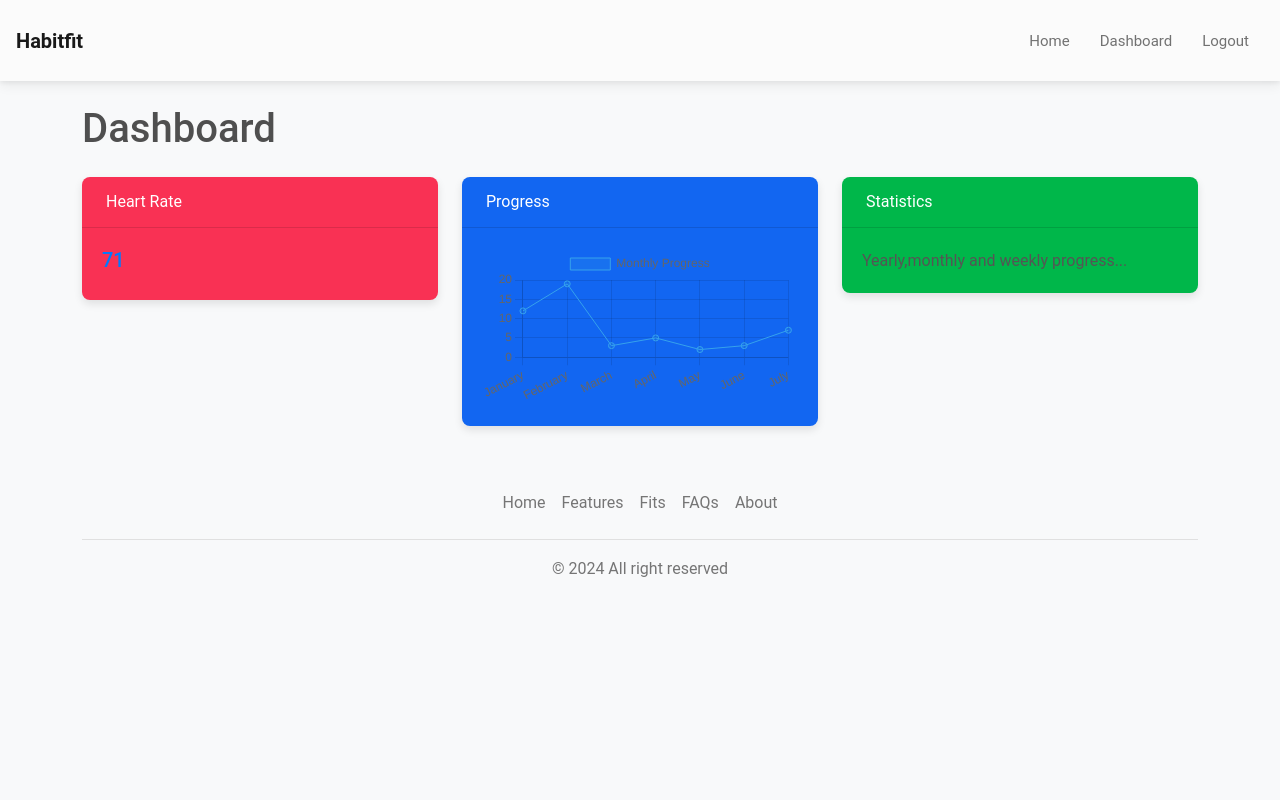
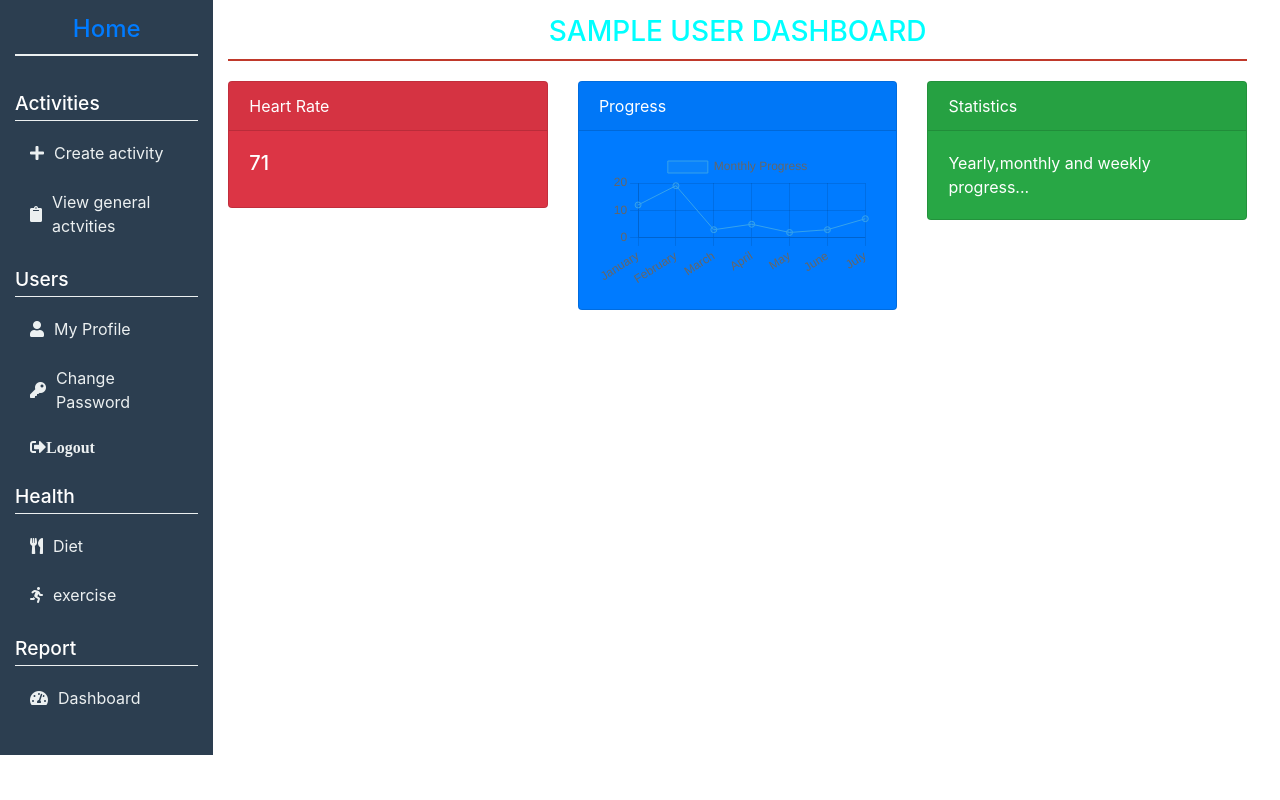
Before and after one commit to 2100032578cse/Habitfit, a Flask app: page /dashboard in a window 1280 px wide. Run offline with Flask 3, Linux system fonts and the light colour scheme; the visitor is signed in with stand-in values (Sample User, id 1); some libraries are stand-ins or nearby versions.

Commit message:
added dashboard features

```diff
--- /dev/null
+++ b/app/static/css/dashboard.css
@@ -0,0 +1,89 @@
+.sidebar {
+  background-color: #2c3e50;
+  color: white;
+  /* height: 100%; */
+  padding: 15px;
+  min-height: 100%;
+}
+
+.sidebar-title {
+  font-size: 1.5em;
+  margin-bottom: 1.5em;
+  text-align: center;
+  border-bottom: 2px solid #ecf0f1;
+  padding-bottom: 10px;
+  text-decoration:none;
+  text-decoration-line: none;
+}
+
+.sidebar-section {
+  margin-bottom: 20px;
+}
+
+.sidebar-section-title {
+  font-size: 1.2em;
+  margin-bottom: 10px;
+  padding-bottom: 5px;
+  border-bottom: 1px solid #ecf0f1;
+}
+
+.sidebar-link {
+  display: flex;
+  align-items: center;
+  color: #ecf0f1;
+  padding: 10px 15px;
+  margin-bottom: 5px;
+  border-radius: 4px;
+  text-decoration: none;
+  transition: background-color 0.3s, color 0.3s;
+}
+
+.sidebar-link i {
+  margin-right: 10px;
+}
+
+.sidebar-link:hover, .sidebar-link:focus {
+  background-color: #34495e;
+  color: #ecdbff;
+}
+
+.sidebar-link.active {
+  background-color: #2980b9;
+  color: #ecf0f1;
+}
+
+.main-content {
+  background-color: #ffffff;
+  color: white;
+  /* height: 100%; */
+  padding: 15px;
+  flex: 1;
+  margin-right: 18px;
+}
+
+
+.main-content h3 {
+  border-bottom: 2px solid #c0392b;
+  padding-bottom: 10px;
+  margin-bottom: 20px;
+  text-align: center;
+}
+
+.dashboard-section {
+  background-color: #ecf0f1;
+  color: #2c3e50;
+  padding: 15px;
+  margin-bottom: 20px;
+  border-radius: 4px;
+}
+.sidebar-link__button {
+  background: none;
+  border: none;
+  padding: 0;
+  color: inherit;
+  cursor: pointer;
+}
+
+.dashboard-title{
+  color: aqua;
+}
--- a/app/templates/dashboard.html
+++ b/app/templates/dashboard.html
@@ -1,6 +1,72 @@
-{% extends 'base.html' %}
-{% block content %}
-<h1 class="mb-4">Dashboard</h1>
+<!doctype html>
+<html lang="en">
+  <head>
+    <meta charset="utf-8">
+    <meta name="viewport" content="width=device-width, initial-scale=1">
+    <title>Habitfit Tracker - Dashboard</title>
+    <link rel="stylesheet" href="https://stackpath.bootstrapcdn.com/bootstrap/4.5.2/css/bootstrap.min.css">
+    <link rel="stylesheet" href="https://cdnjs.cloudflare.com/ajax/libs/font-awesome/5.15.3/css/all.min.css">
+    <!-- <link rel="stylesheet" href="{{ url_for('static', filename='css/sdash.css') }}"> -->
+    <link rel="stylesheet" href="{{ url_for('static', filename='css/dashboard.css') }}">
+  </head>
+  <body>
+
+
+
+
+
+
+
+<div class="container-fluid h-100">
+    <div class="row h-100">
+        <div class="col-md-2 sidebar">
+          <h3 class="sidebar-title"><a href="{{ url_for('main.index') }}"> Home</a></h3>
+
+
+
+            <div class="sidebar-section">
+                <h4 class="sidebar-section-title">Activities</h4>
+                <ul class="list-unstyled">
+                    <li><a href="#" class="sidebar-link"><i class="fas fa-plus"></i> Create activity</a></li>
+                    <li><a href="#" class="sidebar-link"><i class="fas fa-clipboard"></i> View general actvities</a></li>
+                </ul>
+            </div>
+
+
+
+            <div class="sidebar-section">
+                <h4 class="sidebar-section-title">Users</h4>
+                <ul class="list-unstyled">
+                    <li><a href="#" class="sidebar-link"><i class="fas fa-user"></i>My Profile</a></li>
+                    <li><a href="#" class="sidebar-link"><i class="fas fa-key"></i> Change Password</a></li>
+                    <li><a href="{{ url_for('auth.logout') }}" class="sidebar-link"><i class="fas fa-sign-out-alt">Logout</i></a> </li>
+                </ul>
+            </div>
+
+            <div class="sidebar-section">
+                <h4 class="sidebar-section-title">Health</h4>
+                <ul class="list-unstyled">
+                    <li><a href="#" class="sidebar-link"><i class="fas fa-utensils"></i>Diet</a></li>
+                    <li><a href="#" class="sidebar-link"><i class="fas fa-running"></i> exercise</a></li>
+                </ul>
+            </div>
+
+            <div class="sidebar-section">
+                <h4 class="sidebar-section-title">Report</h4>
+                  <ul class="list-unstyled">
+                    <li><a href="{{ url_for('main.dashboard') }}" class="sidebar-link"><i class="fas fa-tachometer-alt"></i> Dashboard</a></li>
+                </ul>
+
+
+            </div>
+        </div>
+        <div class="col-md-10 main-content">
+          {% if current_user.is_authenticated %}
+
+            <h3 class="text-uppercase dashboard-title">{{ current_user.name}} Dashboard</h3>
+            {% else %}
+            sandrine
+            {% endif %}
             <div class="row">
               <div class="col-md-4">
                 <div class="card text-white bg-danger mb-3">
@@ -51,4 +117,9 @@
                   }
               });
             </script>
-{% endblock %}
+
+        </div>
+    </div>
+</div>
+  </body>
+</html>
```
Also changed, not shown: app/templates/about.html (+11 -15 lines). Lines whose indentation alone changed are shown as unchanged.
